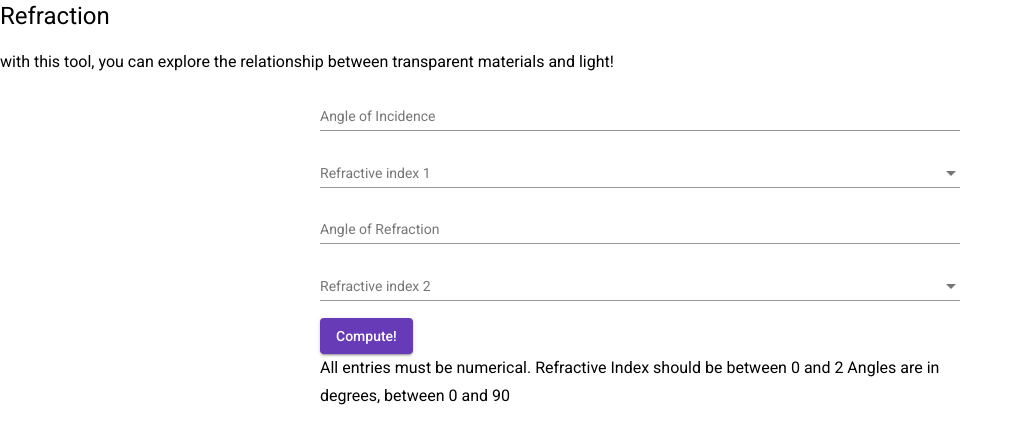
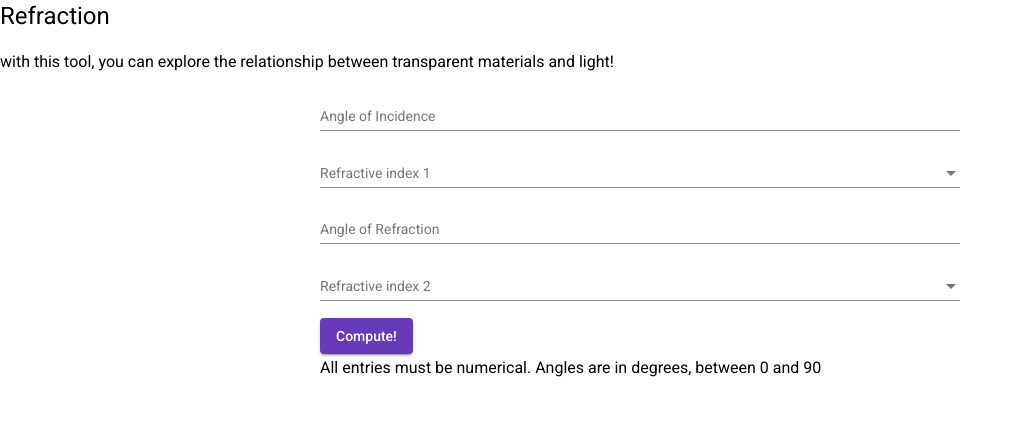
Before and after one commit to vaidenspark/My-Website, an Angular app in the folder My-Website/: page / in a window 1280 px wide. Shown: the top 444 px of the page, without its empty margins (0-1023 px from the left). Built offline with nearby package versions, Linux system fonts and the light colour scheme.

Commit message:
minor change

```diff
--- a/My-Website/src/app/snell-calc/snell-calc.component.ts
+++ b/My-Website/src/app/snell-calc/snell-calc.component.ts
@@ -10,7 +10,7 @@ import * as math from 'mathjs';
   styleUrls: ['./snell-calc.component.scss']
 })
 export class SnellCalcComponent implements OnInit {
-  validator = 'All entries must be numerical. Refractive Index should be between 0 and 2 Angles are in degrees, between 0 and 90';
+  validator = 'All entries must be numerical. Angles are in degrees, between 0 and 90';
   calcForm: FormGroup;
 
   constructor(private calcServ: CalcServService) {
```
